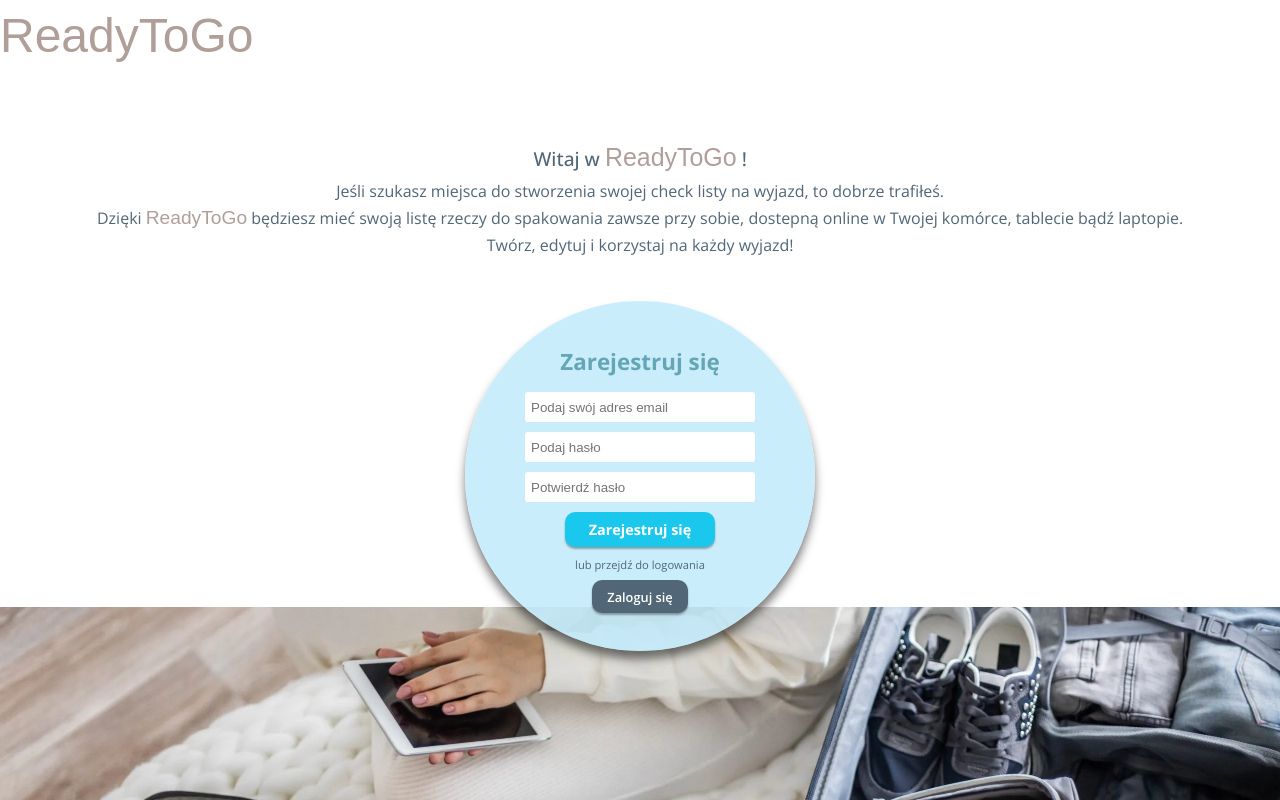
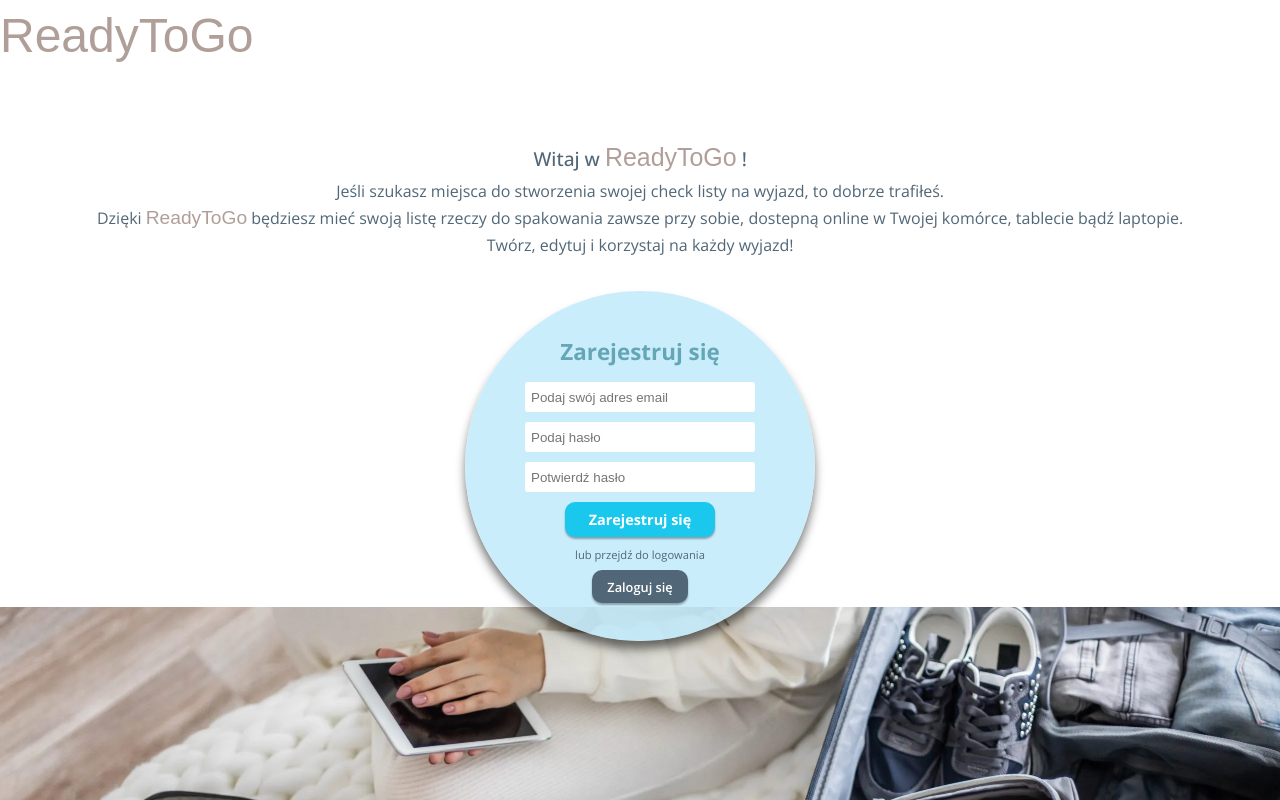
Before and after one commit to RosinskaK/ready_to_go_project, a React (Vite) app: page /signup in a window 1280 px wide. Shown: the top 800 px of the page. Built offline with nearby package versions, Linux system fonts and the light colour scheme; no server answers; a web font is replaced by a local one.

Commit message:
mobile version p4

```diff
--- a/src/scss/elements/_mainpage.scss
+++ b/src/scss/elements/_mainpage.scss
@@ -46,6 +46,9 @@
 
   &:hover {
     background-color: $charcoal;
+  }
+  @media only screen and (max-width: 480px) {
+    margin-top: 8px;
   }
 }
 
--- a/src/scss/elements/_signup.scss
+++ b/src/scss/elements/_signup.scss
@@ -39,7 +39,7 @@
   //opacity: 95%;
   box-shadow: 0 8px 10px rgba(17, 17, 17, 0.55);
   margin-bottom: 50px;
-  margin-top: 15px;
+  margin-top: 5px;
 
   @media only screen and (max-width: 480px) {
     margin-bottom: 10px;
```
